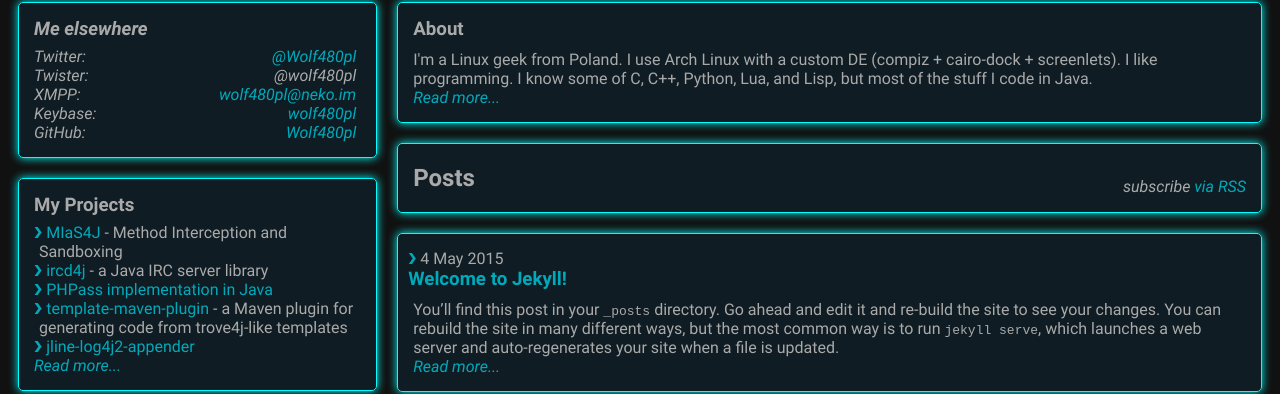
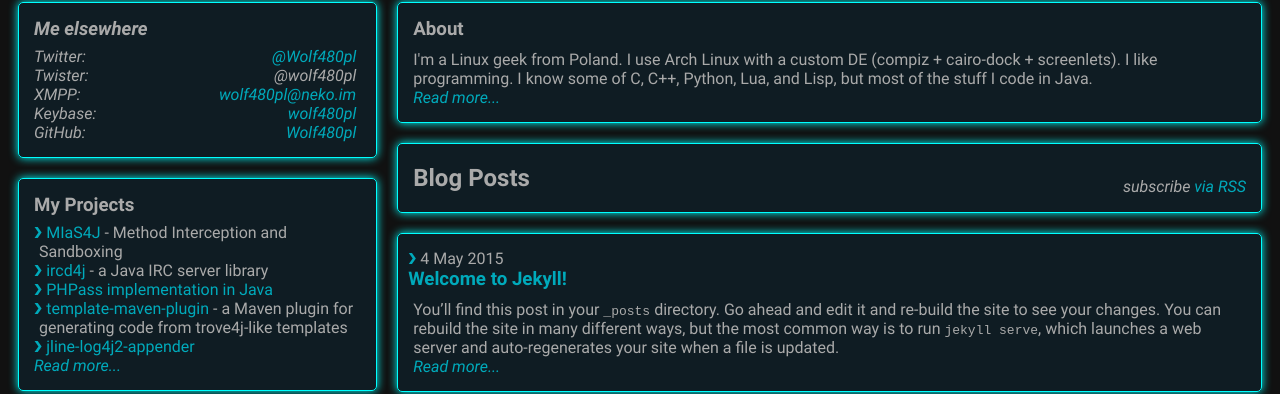
Before and after one commit to Wolf480pl/wolf480pl.github.com, a Jekyll site: the page built from index.html, in a window 1280 px wide. Shown: the part 204-598 px from the top of the page. Built offline with Jekyll 4.4.1, drawn with Linux system fonts in a browser that asks for light colours.

Commit message:
Change "Posts" h2's text to "Blog Posts"

```diff
--- a/index.html
+++ b/index.html
@@ -6,7 +6,7 @@
 
   <div class="box">
     <div class="fullwidth-inator"></div>
-    <h2 class="page-heading">Posts</h2>
+    <h2 class="page-heading">Blog Posts</h2>
   <p class="rss-subscribe">subscribe <a href="{{ "/feed.xml" | prepend: site.baseurl }}">via RSS</a></p>
   </div>
 
```
